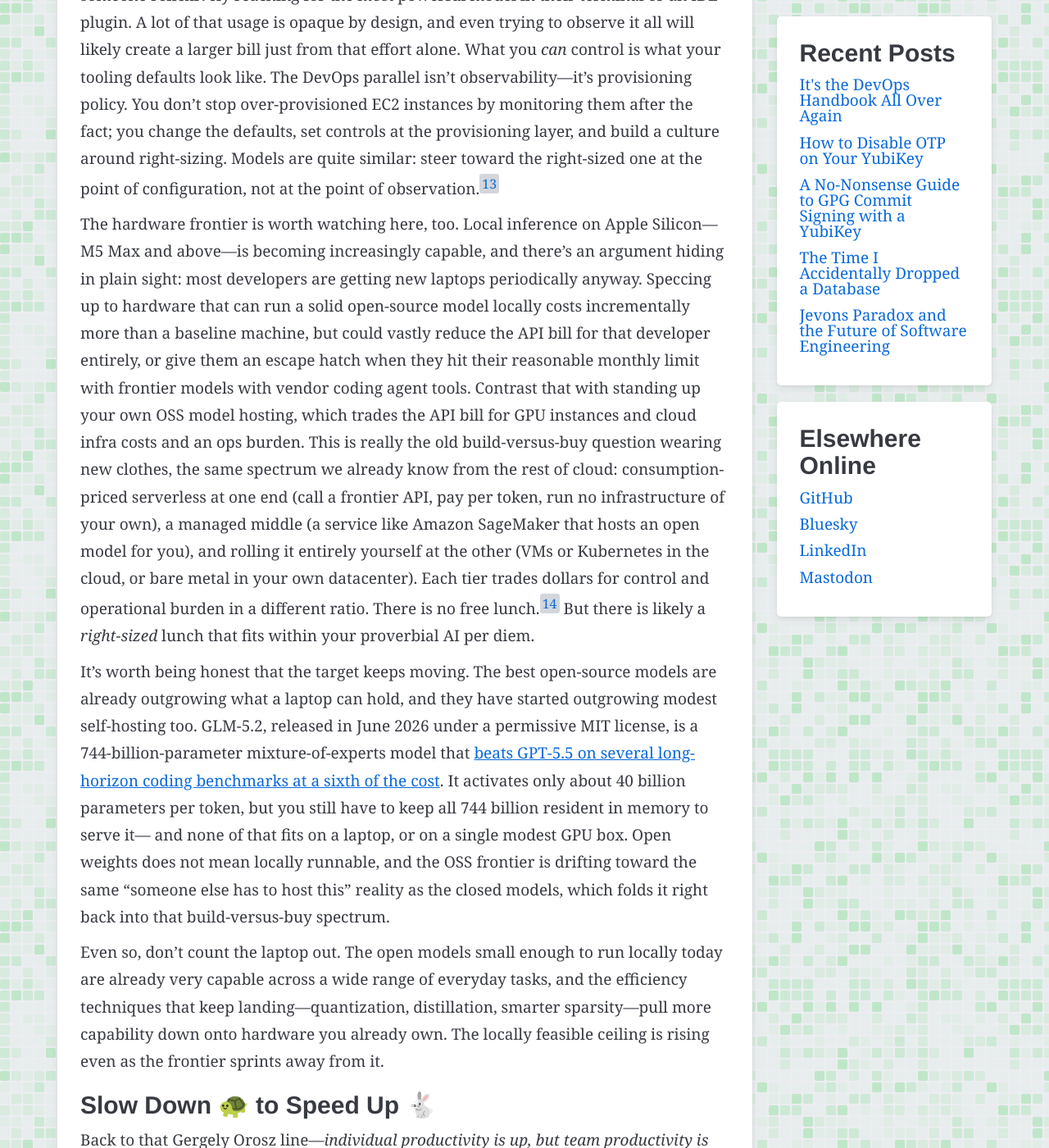
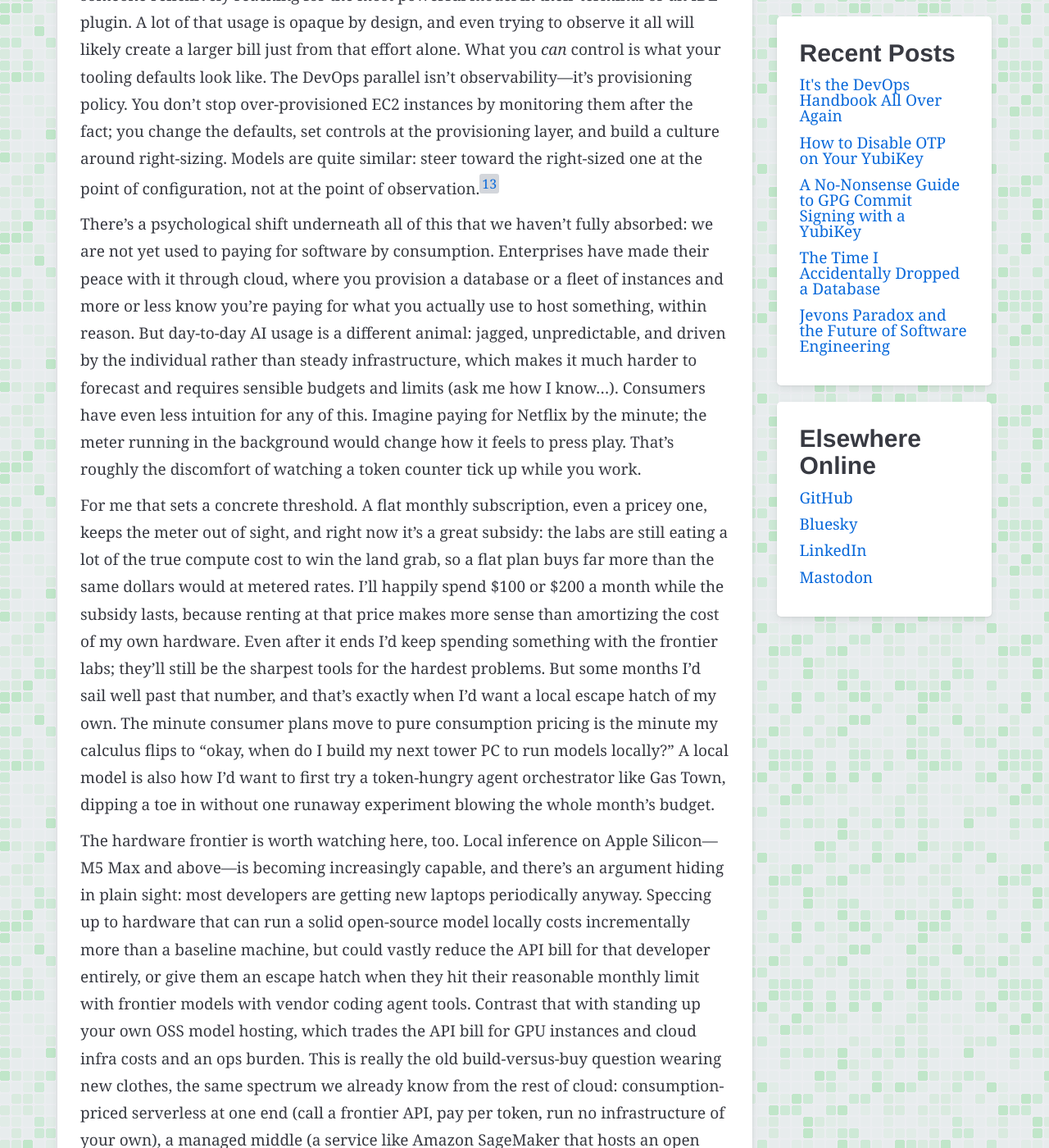
Before and after one commit to ryanspletzer/ryanspletzer.github.io, a Jekyll site: the page built from _posts/2026-06-24-its-the-devops-handbook-all-over-again.md, in a window 1280 px wide and 1400 px high, scrolled down 5456 px. Shown: the whole window at 82% size. Built offline with Jekyll 4.4.1, drawn with Linux system fonts in a browser that asks for light colours.

Commit message:
Add consumption-pricing and local-escape-hatch beats
Weave in the consumer-vs-enterprise consumption-pricing shift (jagged
per-individual AI usage, Netflix-by-the-minute) and a personal threshold:
rent while the subsidy lasts, build a local tower PC once pricing flips
or for low-stakes experiments with token-hungry orchestrators.

Co-Authored-By: Claude Opus 4.8 <noreply@anthropic.com>

```diff
--- a/_posts/2026-06-24-its-the-devops-handbook-all-over-again.md
+++ b/_posts/2026-06-24-its-the-devops-handbook-all-over-again.md
@@ -244,6 +244,36 @@ set controls at the provisioning layer,
 and build a culture around right-sizing.
 Models are quite similar: steer toward the right-sized one at the point of configuration,
 not at the point of observation.[^provisioning-analogy]
+
+There's a psychological shift underneath all of this that we haven't fully absorbed:
+we are not yet used to paying for software by consumption.
+Enterprises have made their peace with it through cloud,
+where you provision a database or a fleet of instances
+and more or less know you're paying for what you actually use to host something, within reason.
+But day-to-day AI usage is a different animal:
+jagged, unpredictable, and driven by the individual rather than steady infrastructure,
+which makes it much harder to forecast and requires sensible budgets and limits
+(ask me how I know...).
+Consumers have even less intuition for any of this.
+Imagine paying for Netflix by the minute;
+the meter running in the background would change how it feels to press play.
+That's roughly the discomfort of watching a token counter tick up while you work.
+
+For me that sets a concrete threshold.
+A flat monthly subscription, even a pricey one, keeps the meter out of sight,
+and right now it's a great subsidy:
+the labs are still eating a lot of the true compute cost to win the land grab,
+so a flat plan buys far more than the same dollars would at metered rates.
+I'll happily spend $100 or $200 a month while the subsidy lasts,
+because renting at that price makes more sense than amortizing the cost of my own hardware.
+Even after it ends I'd keep spending something with the frontier labs;
+they'll still be the sharpest tools for the hardest problems.
+But some months I'd sail well past that number,
+and that's exactly when I'd want a local escape hatch of my own.
+The minute consumer plans move to pure consumption pricing
+is the minute my calculus flips to "okay, when do I build my next tower PC to run models locally?"
+A local model is also how I'd want to first try a token-hungry agent orchestrator like Gas Town,
+dipping a toe in without one runaway experiment blowing the whole month's budget.
 
 The hardware frontier is worth watching here, too.
 Local inference on Apple Silicon—M5 Max and above—is
```
